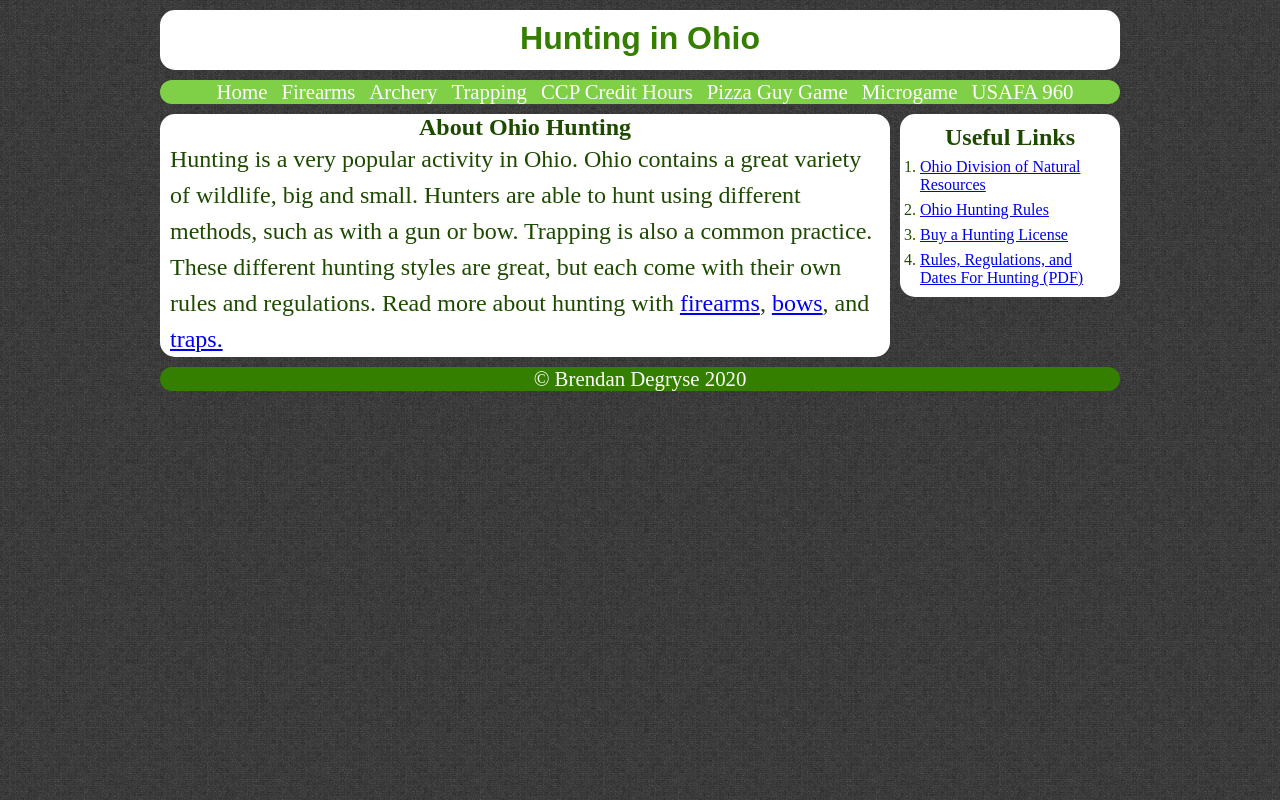
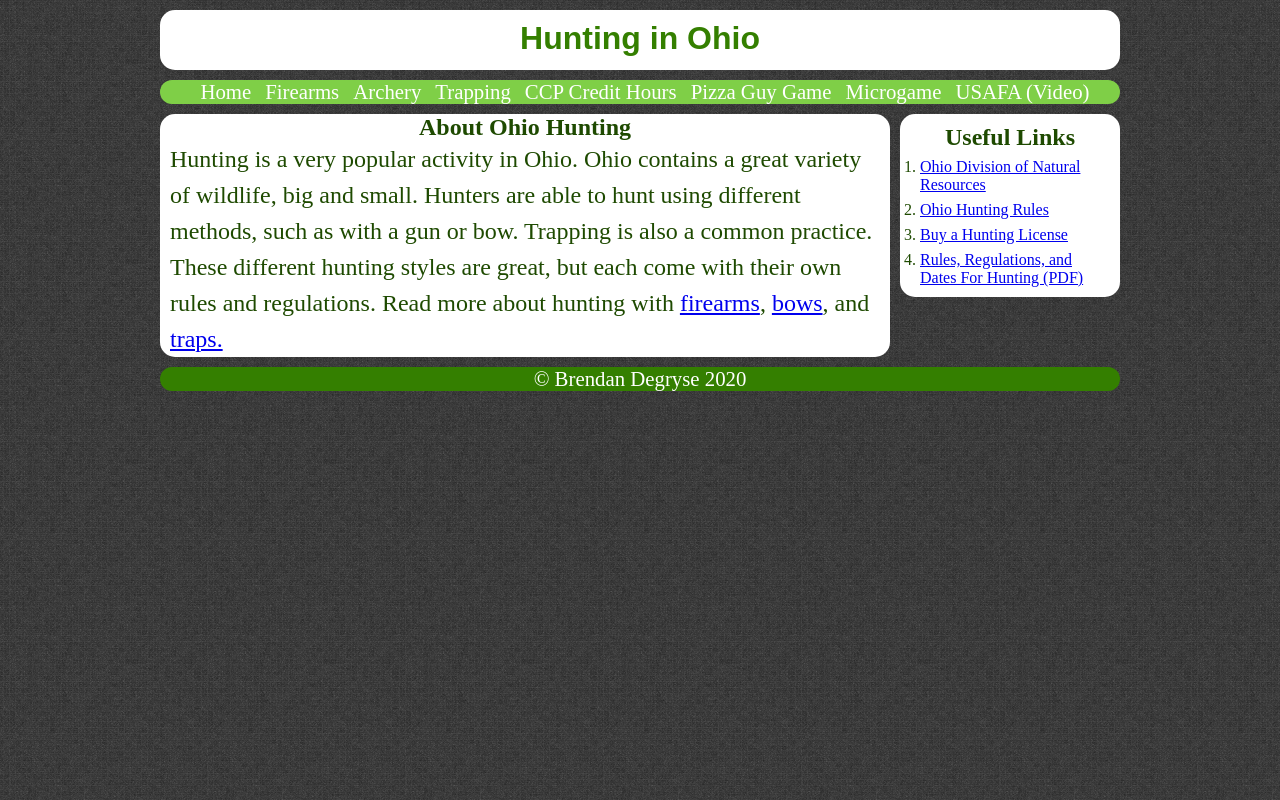
Before and after one commit to 19598/myweb, a plain HTML site: page index.html in a window 1280 px wide. Drawn offline with Linux system fonts and the light colour scheme.

Commit message:
Added (video) to the navbar so it's clear where the video is

```diff
--- a/index.html
+++ b/index.html
@@ -29,7 +29,7 @@
 					<li><a href="CCPCreditHours.html" title="CCPCreditHours">CCP Credit Hours</a></li>
 					<li><a href="pizzaGuy.html" title="pizzaGuy">Pizza Guy Game</a></li>
 					<li><a href="microgame.html" title="Microgame">Microgame</a></li>
-					<li><a href="USAFA.html" title="USAFA">USAFA 960</a></li>
+					<li><a href="USAFA.html" title="USAFA">USAFA (Video)</a></li>
 				</ul>
 			</nav>
 
```
